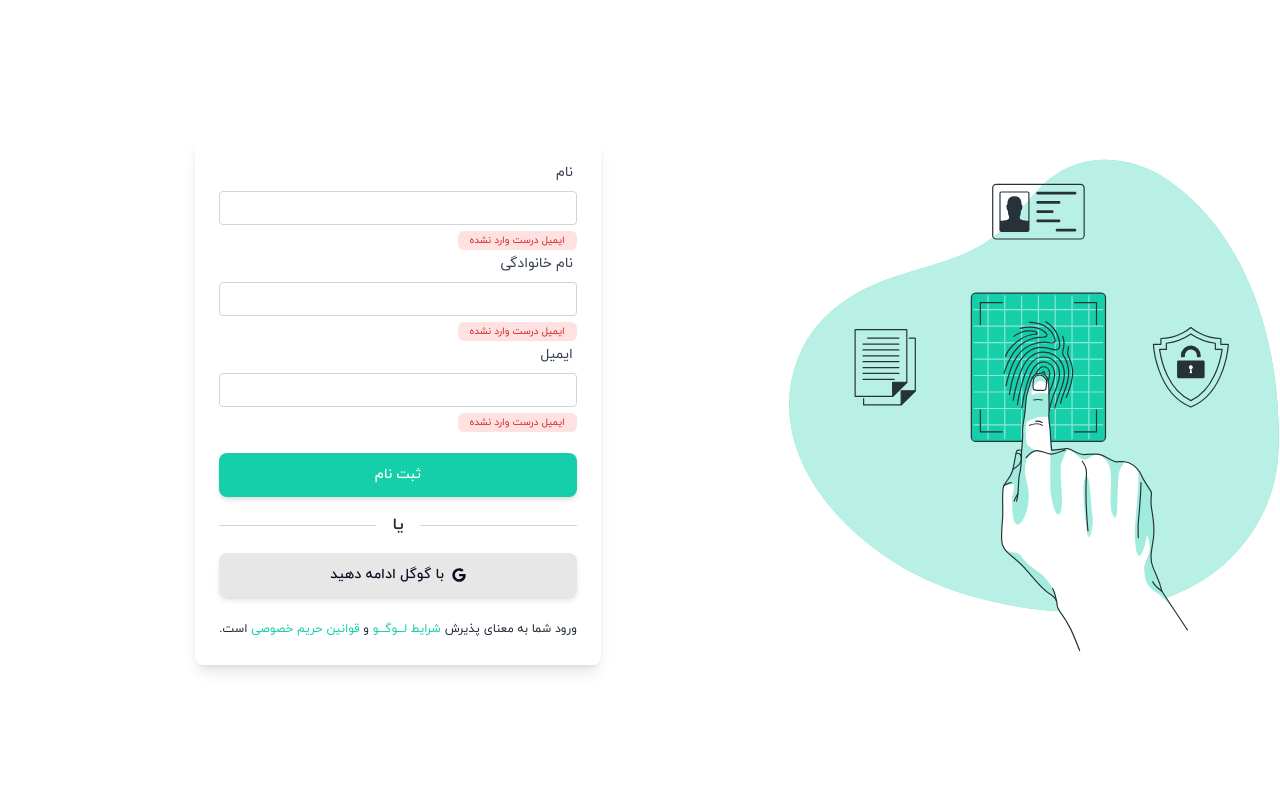
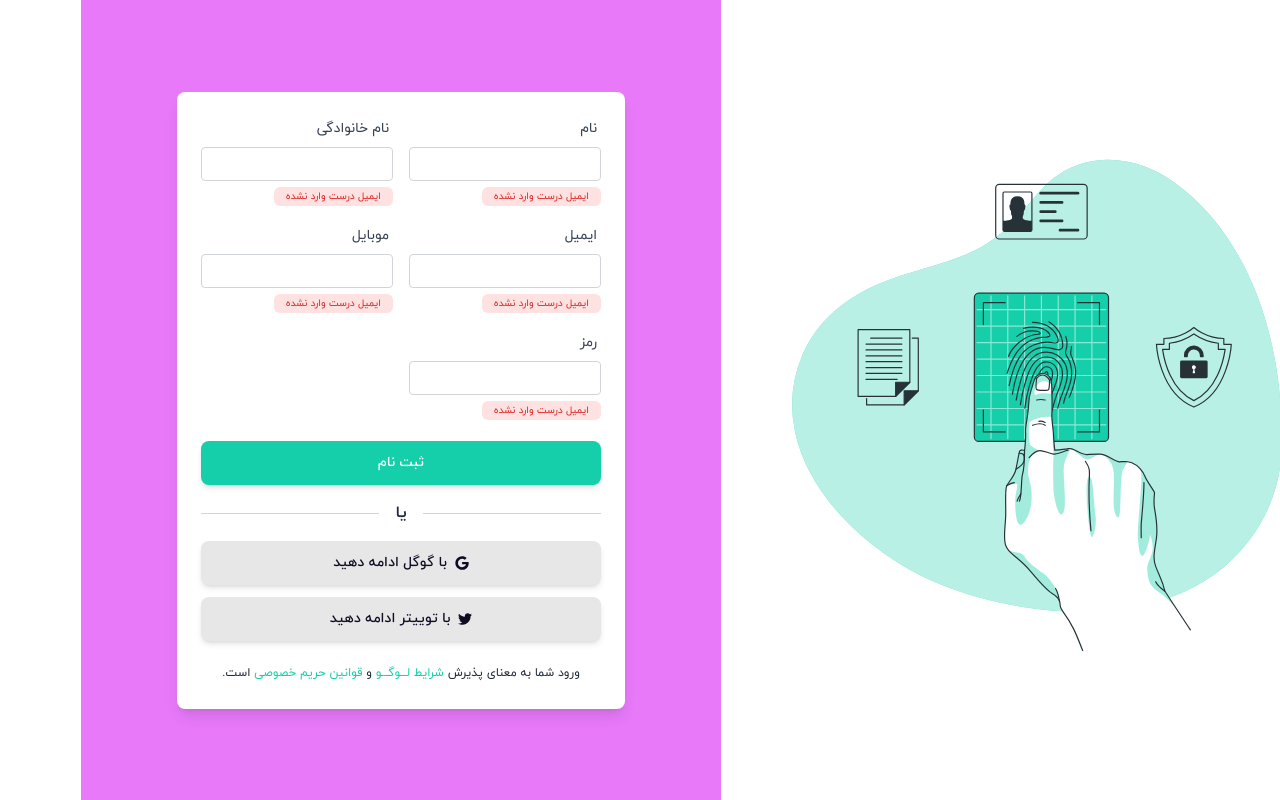
Before and after one commit to AfwebMaker/React-Website-Shopping, a React (Create React App) app: page /signUp in a window 1280 px wide. Built offline with nearby package versions, Linux system fonts and the light colour scheme; what tw-elements would draw is missing.

Commit message:
updateing

```diff
--- a/src/pages/authentication/SignUp.js
+++ b/src/pages/authentication/SignUp.js
@@ -25,18 +25,18 @@ const inputsItem = [
     label: "ایمیل",
     name:"email"
   },
-  // {
-  //   id: 4,
-  //   type: "number",
-  //   label: "موبایل",
-  //   name:"number"
-  // },
-  // {
-  //   id: 5,
-  //   type: "password",
-  //   label: "رمز",
-  //   name:"password"
-  // },
+  {
+    id: 4,
+    type: "number",
+    label: "موبایل",
+    name:"number"
+  },
+  {
+    id: 5,
+    type: "password",
+    label: "رمز",
+    name:"password"
+  },
 ];
 const SignUp = () => {
   return (
@@ -46,11 +46,11 @@ const SignUp = () => {
           <div className="w-1/2 flex items-center justify-center h-full">
             <img src={imageSignUp} className="w-5/6 " alt="" />
           </div>
-          <div className="w-1/2 h-full  flex items-center justify-center">
+          <div className="w-1/2 h-full bg-fuchsia-400 flex items-center justify-center">
             <div className="flex p-6 rounded-lg shadow-lg bg-white max-w-md">
               <form>
-                {inputsItem.name === "name" || inputsItem.name === "lastname" ?
-                  <div className="grid grid-cols-2 gap-4">
+
+                <div className="grid grid-cols-2 gap-4">
                   {inputsItem.map((item) => (
                     <div key={item.id} className="form-group">
                       <label
@@ -74,54 +74,6 @@ const SignUp = () => {
                     </div>
                   ))}
                 </div>
-                :
-                <>
-                {inputsItem.map((item) => (
-                  <div key={item.id} className="form-group">
-                    <label
-                      for="exampleFormControlInput1"
-                      className="form-label text-sm inline-block mb-2 mr-1 text-gray-700"
-                    >
-                      {item.label}
-                    </label>
-                    <input
-                      type={item.type}
-                      className=" flex w-full px-3 py-1.5 text-sm font-normal  text-gray-700  bg-white bg-clip-padding border border-solid border-gray-300 rounded transition ease-in-out m-0  focus:text-gray-700 focus:bg-white focus:border-color-main-1 focus:ring-4 focus:ring-color-light-main-1 focus:outline-none"
-                      id="exampleInput123"
-                      aria-describedby="emailHelp123"
-                      name={item.name}
-                    />
-                    <div className="mt-[2px]">
-                      <span className="text-red-600 text-[10px] bg-red-100 px-3 rounded-md py-[2px]">
-                        ایمیل درست وارد نشده
-                      </span>
-                    </div>
-                  </div>
-                ))}</> }
-                {/* <div className="grid grid-cols-2 gap-4">
-                  {inputsItem.map((item) => (
-                    <div key={item.id} className="form-group">
-                      <label
-                        for="exampleFormControlInput1"
-                        className="form-label text-sm inline-block mb-2 mr-1 text-gray-700"
-                      >
-                        {item.label}
-                      </label>
-                      <input
-                        type={item.type}
-                        className=" flex w-full px-3 py-1.5 text-sm font-normal  text-gray-700  bg-white bg-clip-padding border border-solid border-gray-300 rounded transition ease-in-out m-0  focus:text-gray-700 focus:bg-white focus:border-color-main-1 focus:ring-4 focus:ring-color-light-main-1 focus:outline-none"
-                        id="exampleInput123"
-                        aria-describedby="emailHelp123"
-                        name={item.name}
-                      />
-                      <div className="mt-[2px]">
-                        <span className="text-red-600 text-[10px] bg-red-100 px-3 rounded-md py-[2px]">
-                          ایمیل درست وارد نشده
-                        </span>
-                      </div>
-                    </div>
-                  ))}
-                </div> */}
 
                 <button
                   type="submit"
@@ -146,7 +98,17 @@ const SignUp = () => {
                   <FaGoogle className="ml-2 text-color-Text3" />
                   با گوگل ادامه دهید
                 </a>
-
+                <a
+                  className="px-7 py-3 text-color-Text3 font-medium text-sm rounded-lg shadow-md hover:shadow-lg focus:shadow-lg focus:outline-none focus:ring-0 active:shadow-lg transition duration-150 ease-in-out w-full flex justify-center items-center bg-color-dark-main-2"
+                  href="#!"
+                  role="button"
+                  data-mdb-ripple="true"
+                  data-mdb-ripple-color="light"
+                >
+                  {/* Twitter  */}
+                  <FaTwitter className="ml-2 text-color-Text3" />
+                  با توییتر ادامه دهید
+                </a>
                 <p className="text-xs mt-5 py-1 text-center">
                    ورود شما به معنای پذیرش
                   <Link className="text-color-main-1" to=""> شرایط لـــوگـــو </Link>
```
